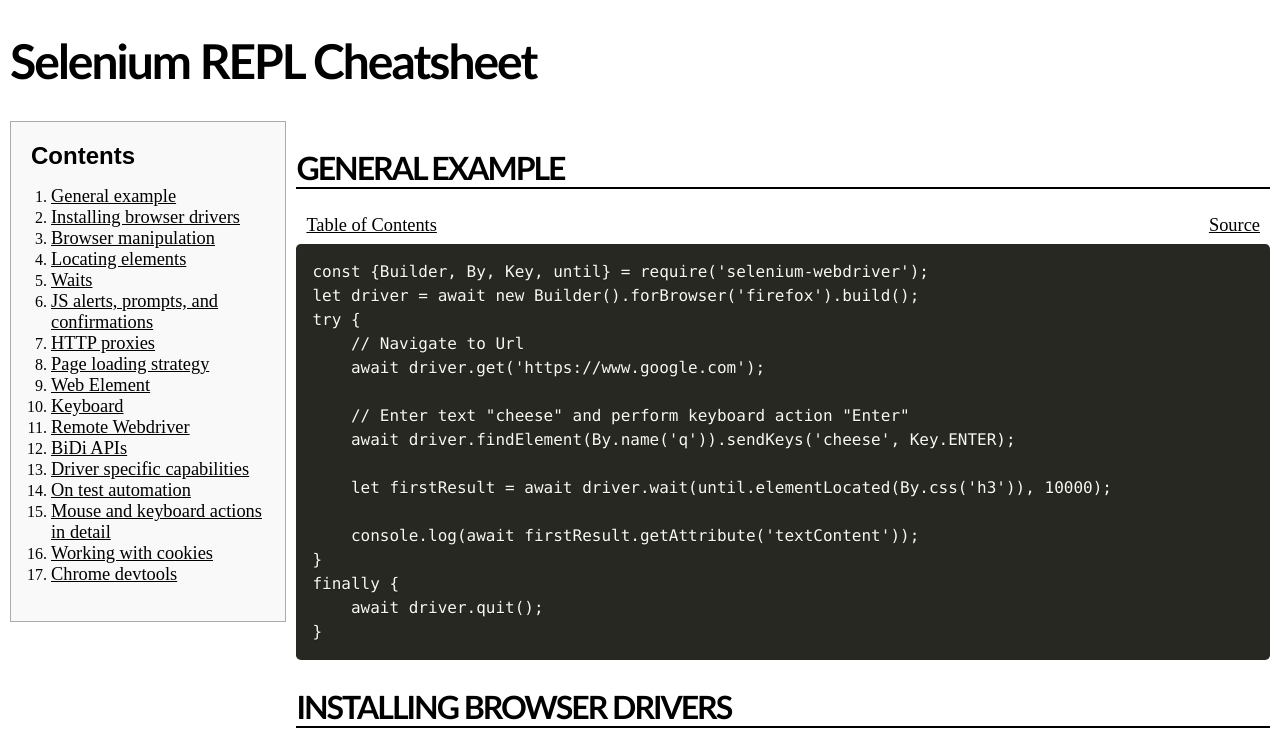
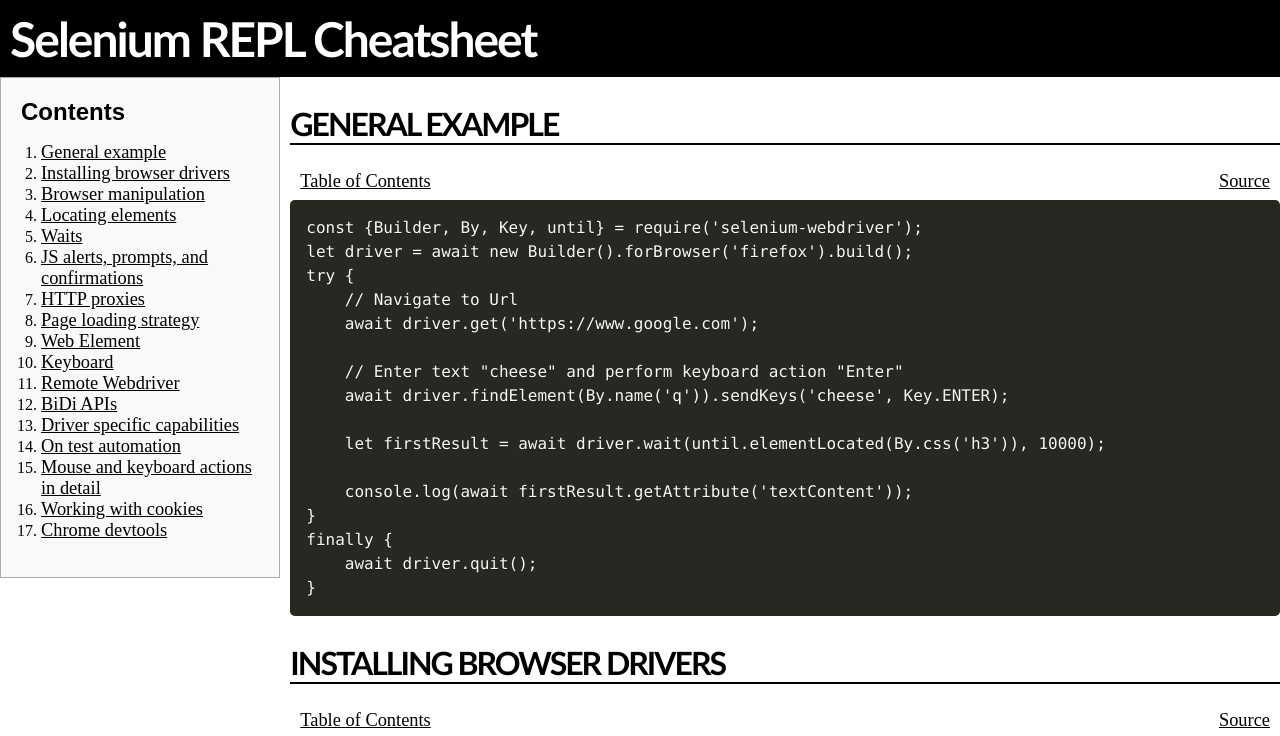
Before and after one commit to jeremyc2/Selenium-REPL, a browser extension: page selenium-repl-cheatsheet.html in a window 1280 px wide. Shown: the top 736 px of the page. Drawn offline with nearby package versions, Linux system fonts and the light colour scheme.

Commit message:
Update selenium-repl-cheatsheet.html

```diff
--- a/selenium-repl-cheatsheet.html
+++ b/selenium-repl-cheatsheet.html
@@ -11,7 +11,7 @@
     <link href="https://cdn.jsdelivr.net/npm/prismjs@1.25.0/themes/prism-okaidia.css" rel="stylesheet" />
     <style>
         body {
-            margin: 10px;
+            margin: 0px;
         }
         .app {
             display: flex;
@@ -27,6 +27,10 @@
         }
         h1 {
             font-size: 3rem;
+            padding: 10px;
+            margin: 0px;
+            background: black;
+            color: white;
         }
         h2 {
             font-size: 2rem;
```
